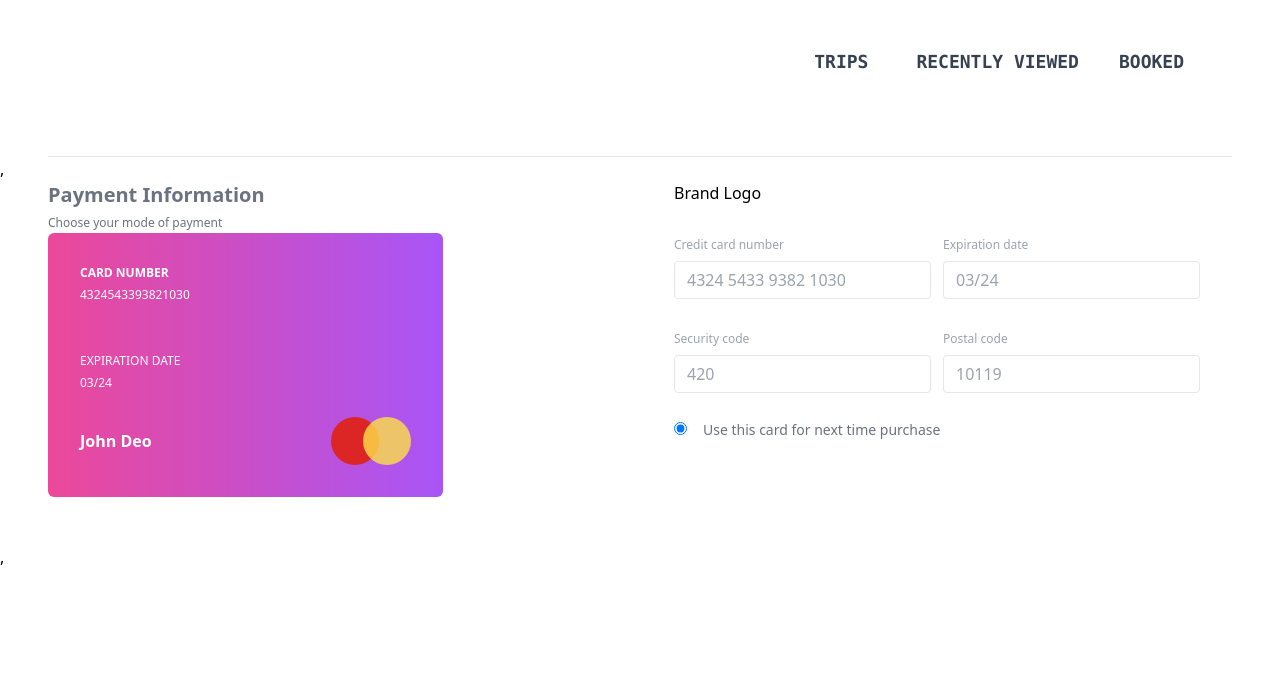
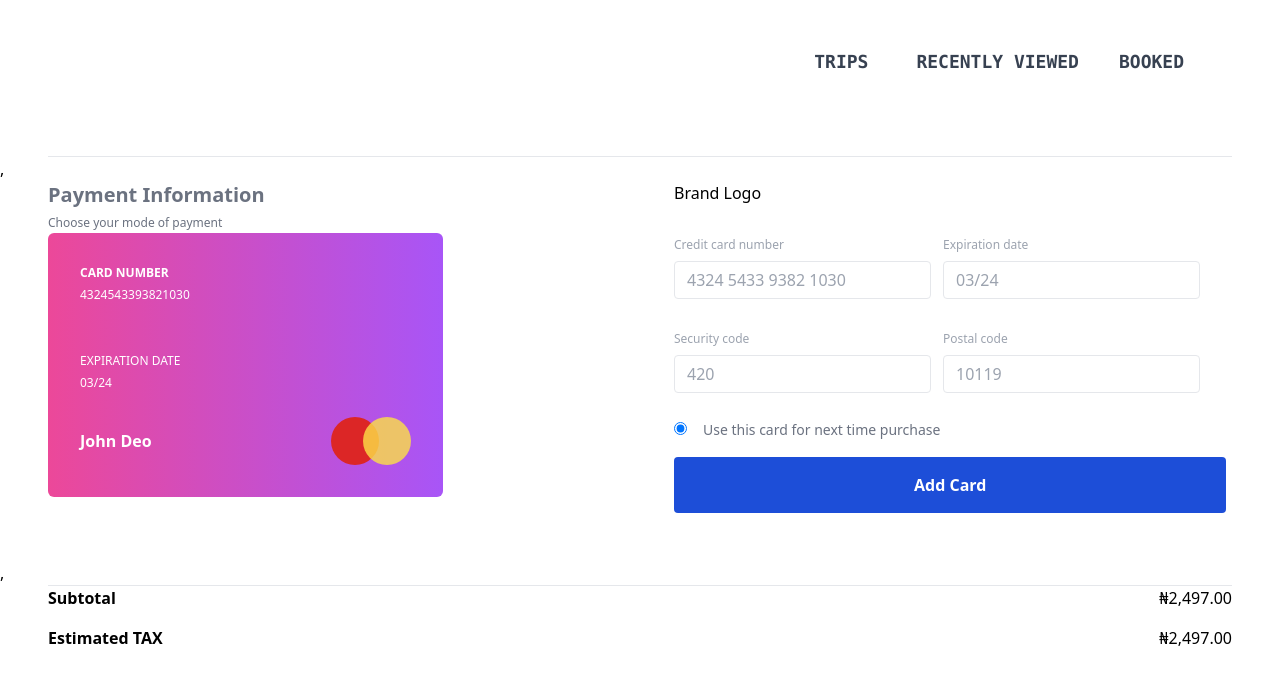
Before and after one commit to iamclement1/Careers-NCK-Tech, a React (Vite) app: page / in a window 1280 px wide. Shown: the top 684 px of the page. Built offline with nearby package versions, Linux system fonts and the light colour scheme.

Commit message:
styled button component

```diff
--- /dev/null
+++ b/src/Components/Amount.jsx
@@ -0,0 +1,29 @@
+import React from 'react';
+
+const Amount = () => {
+    return (
+        <div className='p-12 pt-0'>
+            <div>
+                <hr />
+            </div>
+            <div className='flex justify-between'>
+                <div className='font-semibold'>
+                    <h2>Subtotal</h2>
+                </div>
+                <div className='font-medium'>
+                    <p>&#8358;2,497.00</p>
+                </div>
+            </div>
+            <div className='flex justify-between pt-4'>
+                <div className='font-semibold'>
+                    <h2>Estimated TAX</h2>
+                </div>
+                <div className='font-medium'>
+                    <p>&#8358;2,497.00</p>
+                </div>
+            </div>
+        </div>
+    )
+};
+
+export default Amount;
--- a/src/Components/Button.jsx
+++ b/src/Components/Button.jsx
@@ -1,10 +1,13 @@
 import React from 'react';
 
 const Button = () => {
-    return
-    <div>
-
-    </div>;
+    return (
+        <div className='pt-4 md:w-full'>
+            <button class="bg-blue-700 hover:bg-blue-500 text-white font-bold py-4 px-60 rounded focus:outline-none focus:shadow-outline" type="button">
+                Add Card
+            </button>
+        </div>
+    )
 };
 
 export default Button;
--- /dev/null
+++ b/src/Components/Hr.jsx
@@ -0,0 +1,11 @@
+import React from 'react';
+
+const Hr = () => {
+    return (
+        <div className='p-6'>
+            <hr />
+        </div>
+    )
+};
+
+export default Hr;
--- a/src/Components/Payment.jsx
+++ b/src/Components/Payment.jsx
@@ -1,4 +1,5 @@
 import React from 'react';
+import Button from './Button';
 // import { Sim } from '../assets/sim.png'
 
 const Payment = () => {
@@ -66,9 +67,11 @@ const Payment = () => {
                         </label>
                     </div>
                 </form>
+                <Button />
             </div>
         </div>
     </div>
+
     )
 }
 
--- a/src/main.jsx
+++ b/src/main.jsx
@@ -3,11 +3,13 @@ import ReactDOM from 'react-dom'
 import './index.css'
 import Header from './Header'
 import Payment from './Components/Payment'
+import Amount from './Components/Amount'
 
 ReactDOM.render(
   <React.StrictMode>
     <Header />,
     <Payment/>,
+    <Amount/>,
   </React.StrictMode>,
   document.getElementById('root')
 )
```
